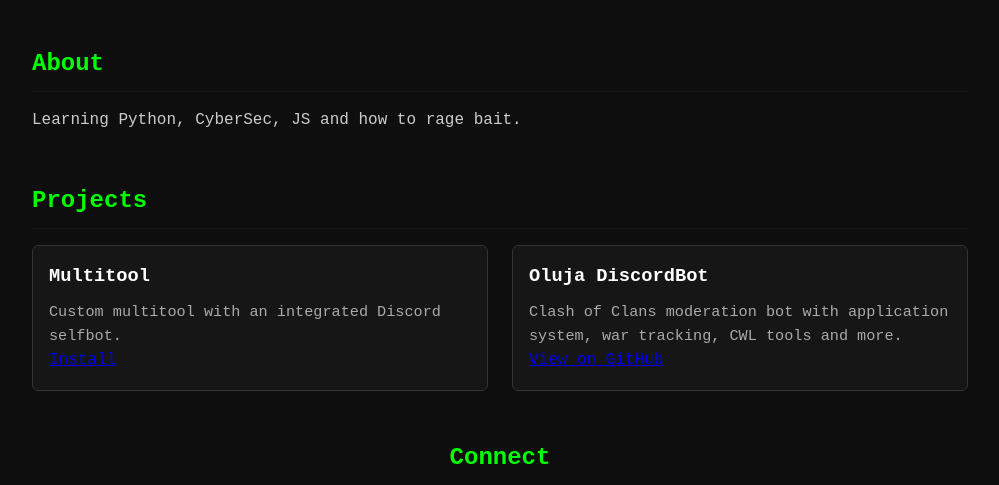
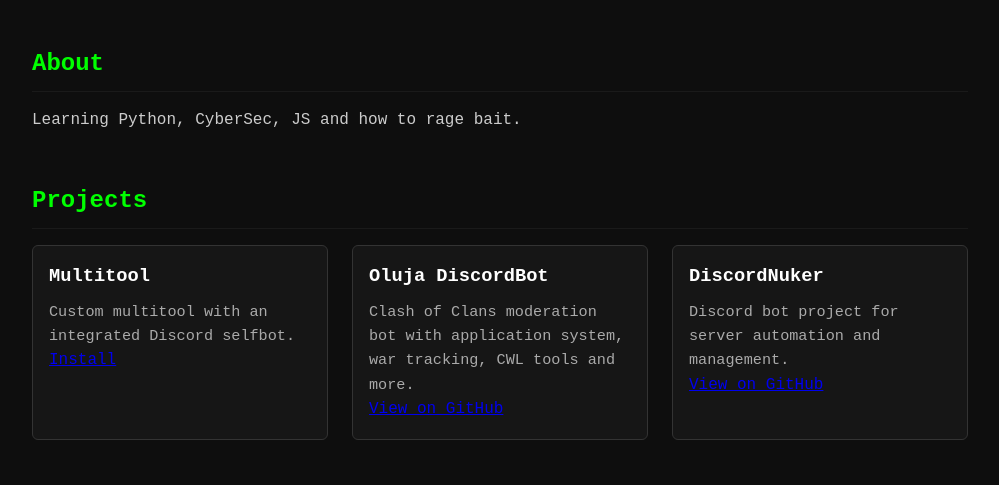
Before and after one commit to JelacicBan/backfos-site, a plain HTML site: page entrypage.html in a window 1280 px wide. Shown: the part 151-636 px from the top of the page, without its empty margins (140-1139 px from the left). Drawn offline with Linux system fonts and the light colour scheme.

Commit message:
Update entrypage.html

```diff
--- a/entrypage.html
+++ b/entrypage.html
@@ -36,6 +36,13 @@
           <p>Clash of Clans moderation bot with application system, war tracking, CWL tools and more.</p>
           <a href="https://github.com/JelacicBan/OlujaBot" class="install-btn" target="_blank">View on GitHub</a>
         </div>
+
+        <div class="card">
+          <h3>DiscordNuker</h3>
+          <p>Discord bot project for server automation and management.</p>
+          <a href="https://github.com/JelacicBan/DiscordNuker" target="_blank" class="install-btn">View on GitHub</a>
+        </div>
+
       </div>
     </section>
 
```
